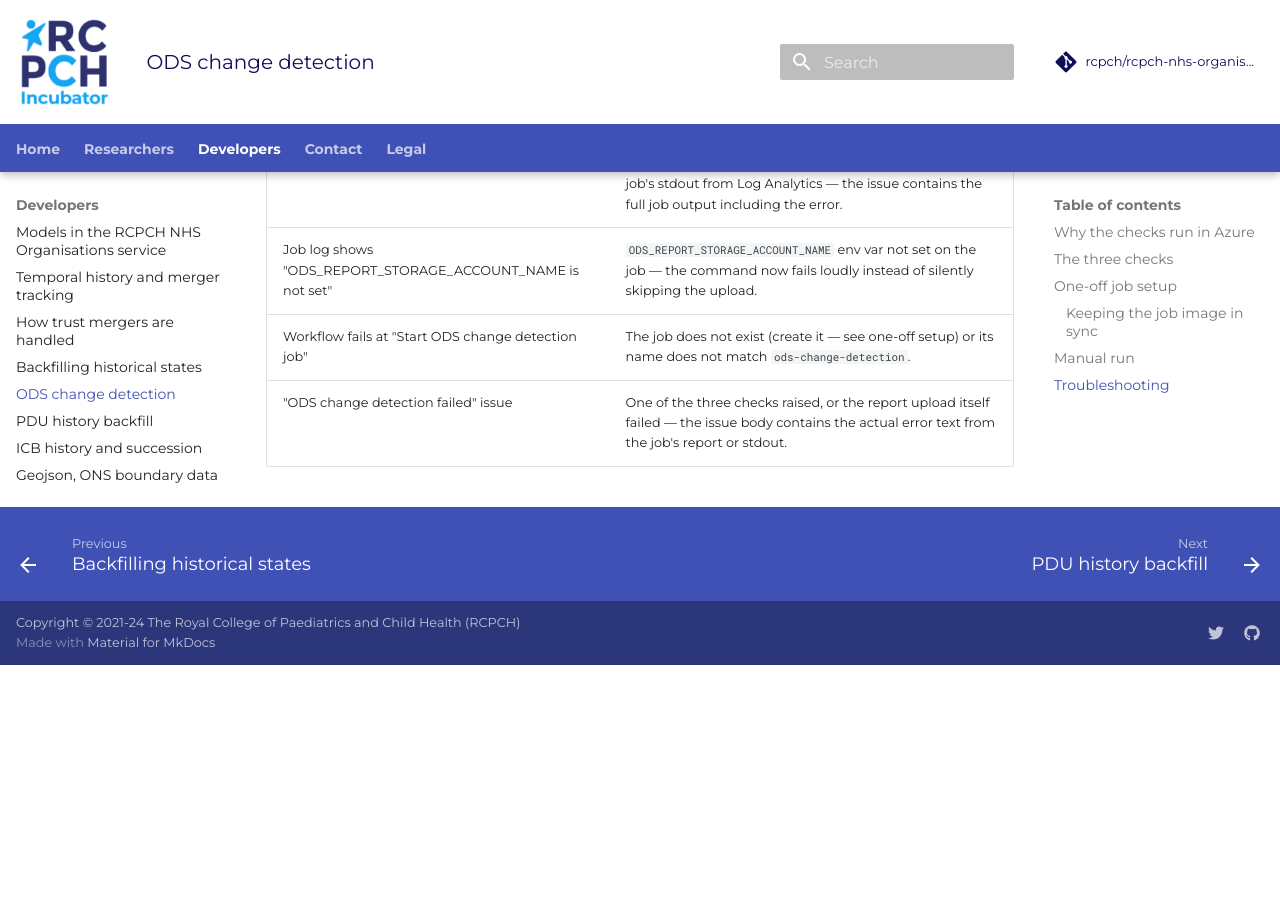
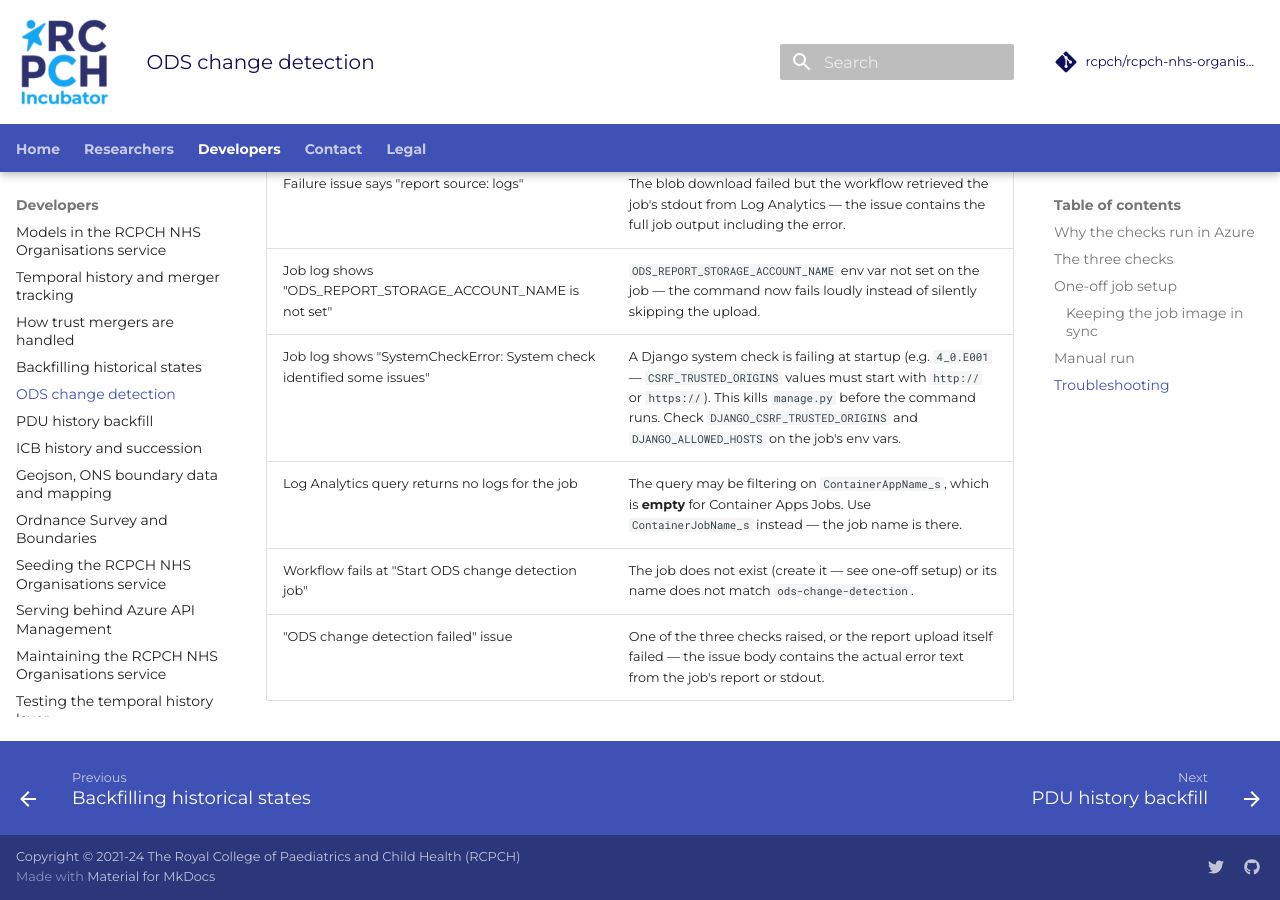
Before and after one commit to rcpch/rcpch-nhs-organisations, an MkDocs documentation site: the page built from documentation/docs/developer/ods-change-detection.md, in a window 1280 px wide and 900 px high, scrolled down 4648 px. Built offline with MkDocs 1.6.1 and Material for MkDocs 9.7.7, drawn with Linux system fonts in a browser that asks for light colours; comment, search, counter and statistics services are not loaded; before the commit the page ends 5313 px from its top, so only the background shows below that.

Commit message:
fix(ods-detection): correct Log Analytics query for Container Apps Jobs
Three bugs in the Log Analytics fallback query prevented it from
retrieving job logs:

1. properties.environmentId, not managedEnvironmentId — the job's
   environment ID is under properties.environmentId. The old query
   returned null, so workspace discovery failed silently.
2. --ids (plural), not --id — az resource show takes --ids.
3. --workspace, not --workspace-query — az monitor log-analytics query
   takes --workspace.
4. ContainerJobName_s, not ContainerAppName_s — Container Apps Jobs
   log to ContainerAppConsoleLogs_CL but the ContainerAppName_s column
   is EMPTY for jobs. The job name is in ContainerJobName_s instead.
   Querying on ContainerAppName_s silently returned no logs.

Also documented the SystemCheckError case in the troubleshooting table
— this is the actual error that was breaking the job
(CSRF_TRUSTED_ORIGINS missing the https:// scheme), which is an
Error-level Django system check, not a Warning, and kills manage.py
before the command runs.

```diff
--- a/documentation/docs/developer/ods-change-detection.md
+++ b/documentation/docs/developer/ods-change-detection.md
@@ -166,5 +166,7 @@
 | Failure issue says "report source: blob" | The job uploaded the report but a check failed — the `## Check failures` section of the report (included in the issue) names the check and the error. |
 | Failure issue says "report source: logs" | The blob download failed but the workflow retrieved the job's stdout from Log Analytics — the issue contains the full job output including the error. |
 | Job log shows "ODS_REPORT_STORAGE_ACCOUNT_NAME is not set" | `ODS_REPORT_STORAGE_ACCOUNT_NAME` env var not set on the job — the command now fails loudly instead of silently skipping the upload. |
+| Job log shows "SystemCheckError: System check identified some issues" | A Django system check is failing at startup (e.g. `4_0.E001` — `CSRF_TRUSTED_ORIGINS` values must start with `http://` or `https://`). This kills `manage.py` before the command runs. Check `DJANGO_CSRF_TRUSTED_ORIGINS` and `DJANGO_ALLOWED_HOSTS` on the job's env vars. |
+| Log Analytics query returns no logs for the job | The query may be filtering on `ContainerAppName_s`, which is **empty** for Container Apps Jobs. Use `ContainerJobName_s` instead — the job name is there. |
 | Workflow fails at "Start ODS change detection job" | The job does not exist (create it — see one-off setup) or its name does not match `ods-change-detection`. |
 | "ODS change detection failed" issue | One of the three checks raised, or the report upload itself failed — the issue body contains the actual error text from the job's report or stdout. |
```
Also changed, not shown: 1 other file.
